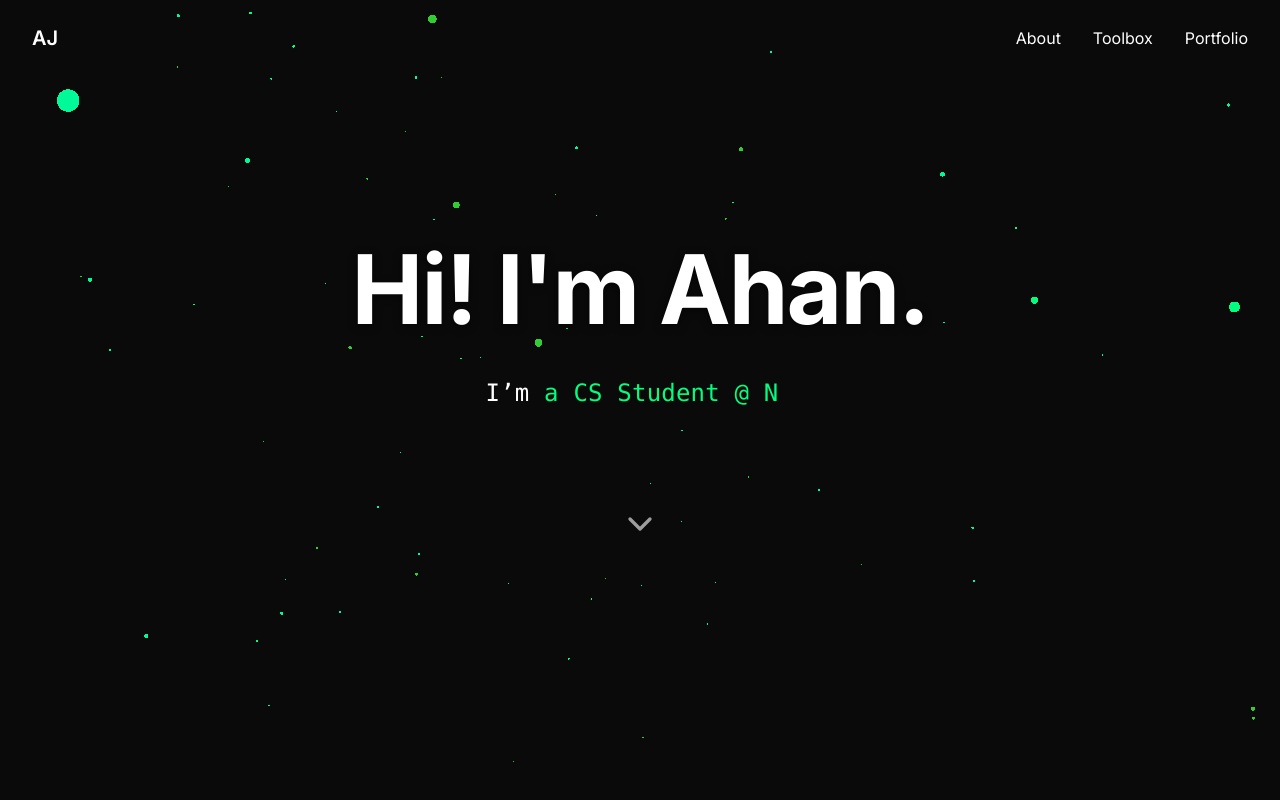
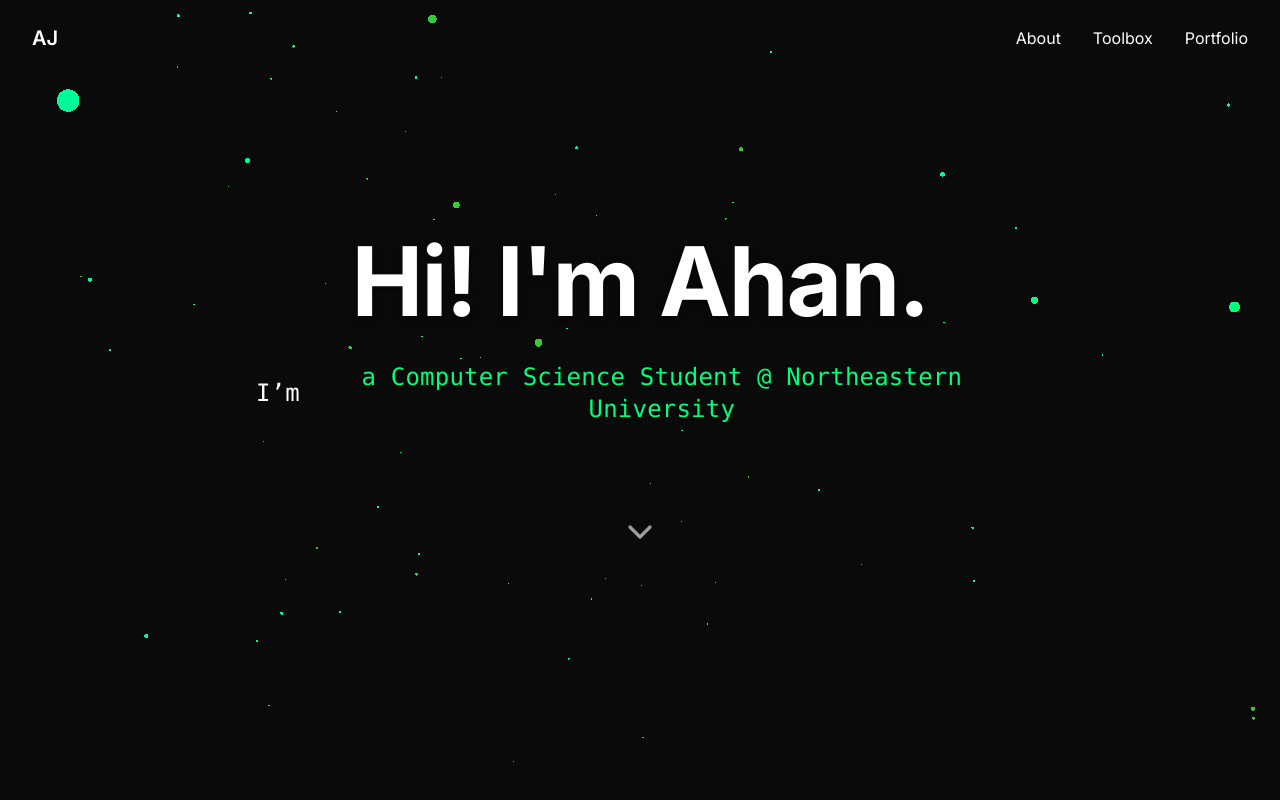
Before and after one commit to ahan-jain/personal-website, a React (Vite) app: page / in a window 1280 px wide. Shown: the top 800 px of the page. Built offline with nearby package versions, Linux system fonts and the light colour scheme.

Commit message:
Update App.tsx

```diff
--- a/src/App.tsx
+++ b/src/App.tsx
@@ -18,7 +18,7 @@ function App() {
   const targetTextRef = useRef('');
 
   const typingPhrases = [
-    "a CS Student @ Northeastern University",
+    "a Computer Science Student @ Northeastern University",
     "an Incoming Software Engineer @ Darby",
     "a Pianist, Drummer, Guitarist and Vocalist",
     "a Backend Developer",
```
